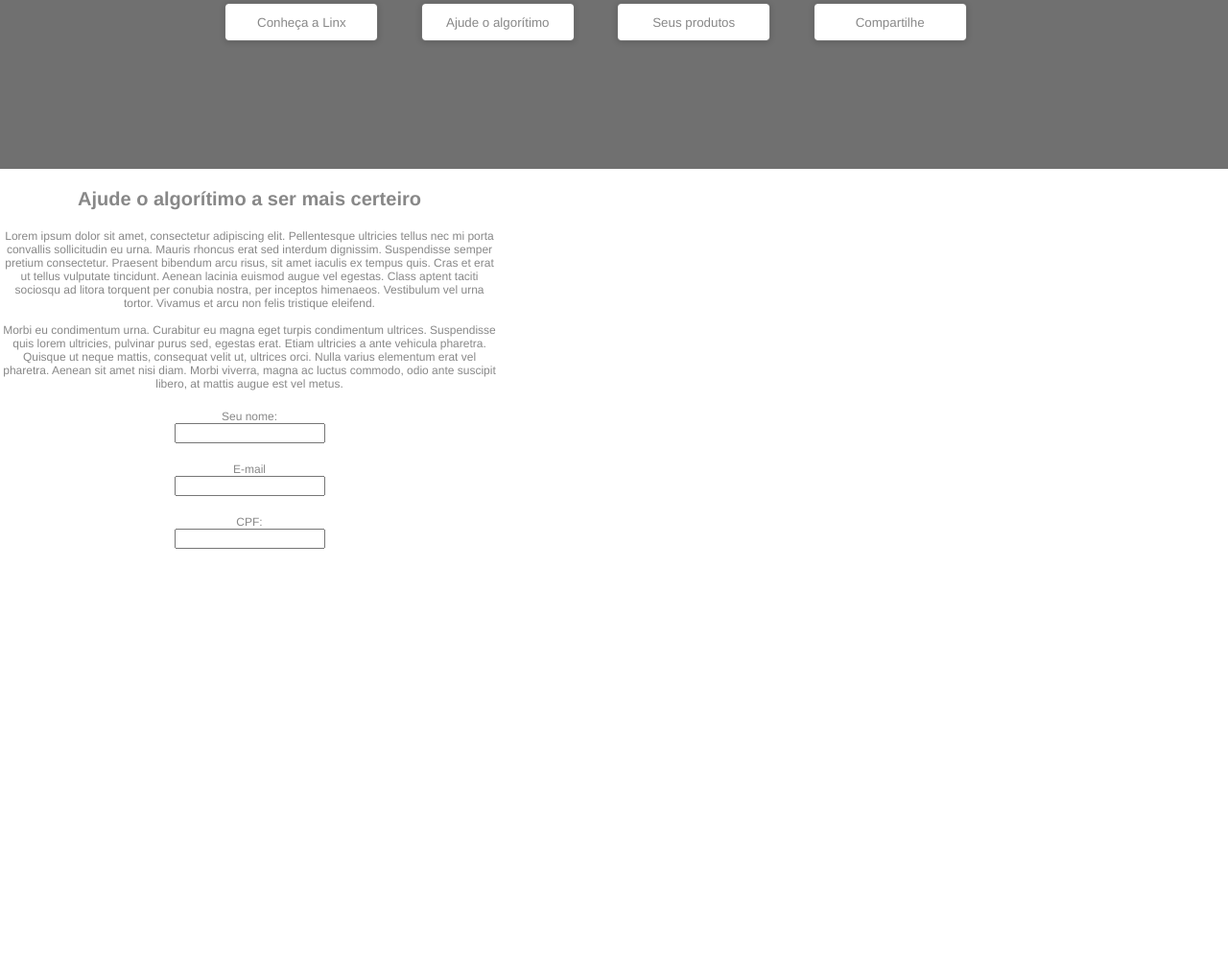
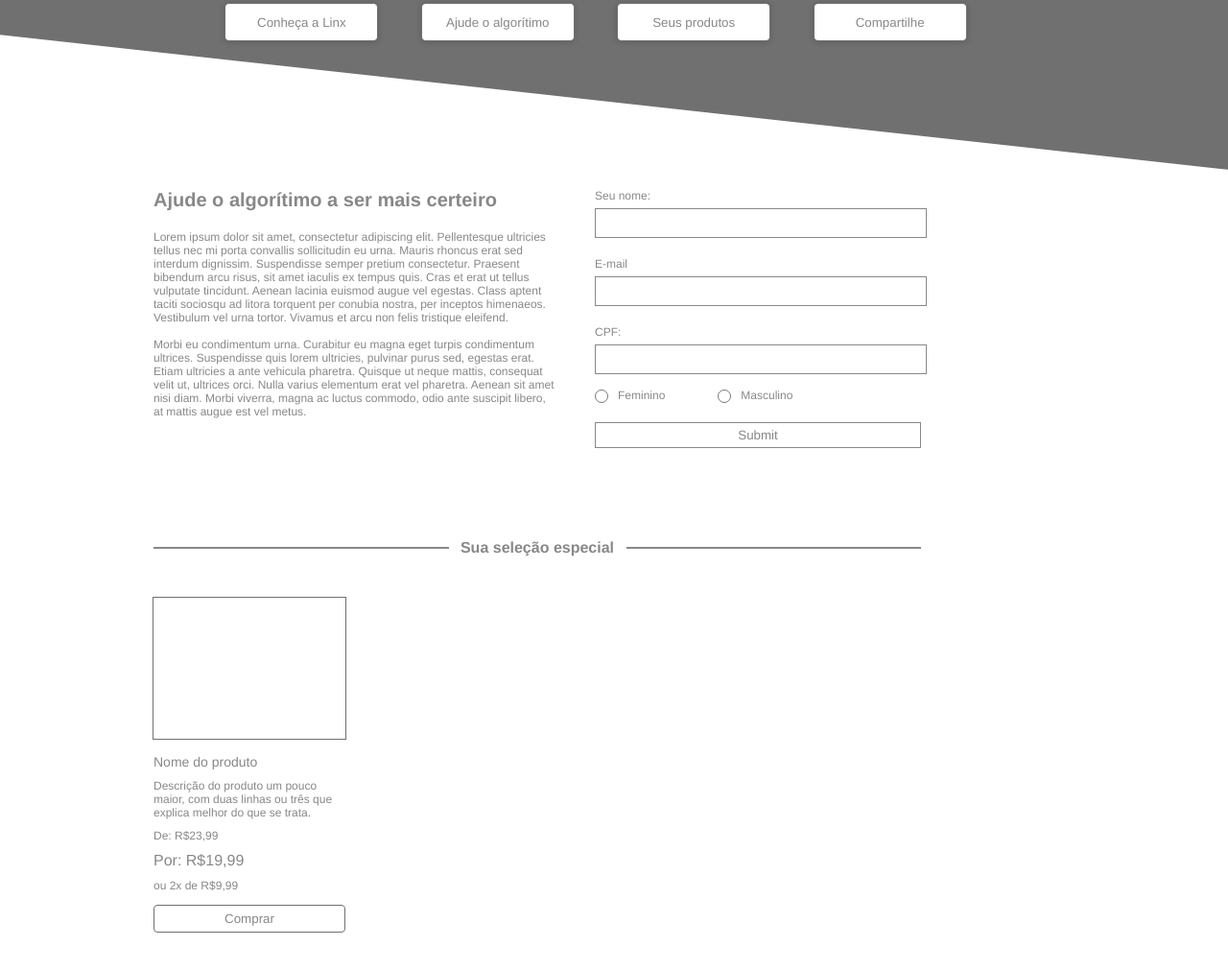
Before and after one commit to natyxflow/desafio_frontend_developer, a plain HTML site: page index.html in a window 1280 px wide. Shown: the part 225-1236 px from the top of the page at 96% size. Before the commit the page ends 800 px from the top, so only its background shows below. Drawn offline with Linux system fonts and the light colour scheme.

Commit message:
adicionando mais itens...

```diff
--- a/index.html
+++ b/index.html
@@ -18,11 +18,11 @@
         </header>
         <main>
             <div class="content">
-                <div >
+                <div class="fitem">
                     <h3>Ajude o algorítimo a ser mais certeiro</h3>
                     <p>Lorem ipsum dolor sit amet, consectetur adipiscing elit. Pellentesque ultricies tellus nec mi porta convallis sollicitudin eu urna. Mauris rhoncus erat sed interdum dignissim. Suspendisse semper pretium consectetur. Praesent bibendum arcu risus, sit amet iaculis ex tempus quis. Cras et erat ut tellus vulputate tincidunt. Aenean lacinia euismod augue vel egestas. Class aptent taciti sociosqu ad litora torquent per conubia nostra, per inceptos himenaeos. Vestibulum vel urna tortor. Vivamus et arcu non felis tristique eleifend. <br><br> Morbi eu condimentum urna. Curabitur eu magna eget turpis condimentum ultrices. Suspendisse quis lorem ultricies, pulvinar purus sed, egestas erat. Etiam ultricies a ante vehicula pharetra. Quisque ut neque mattis, consequat velit ut, ultrices orci. Nulla varius elementum erat vel pharetra. Aenean sit amet nisi diam. Morbi viverra, magna ac luctus commodo, odio ante suscipit libero, at mattis augue est vel metus.</p>
                 </div>
-                <div>
+                <div class="sitem">
                     <form>
                         <p>Seu nome:</p>
                         <input type="text" name="name">
@@ -30,9 +30,39 @@
                         <input type="email" name="email">
                         <p>CPF:</p>
                         <input type="number" name="cpf">
+                        <div class="gender">
+                            <div class= "female">
+                                <input type="radio" name="f">
+                                <p>Feminino</p>
+                            </div>
+                            <div class="male">
+                                <input type="radio" name="m">
+                                <p>Masculino</p>
+                            </div>
+                        </div>
+                        <input type="submit">
                     </form>
                 </div>
             </div>
+            <div class="selection">
+                <p>Sua seleção especial</p>
+            </div>
+
+                <div class="products">
+
+                    <div class="products_item">
+                        <div class="products_picture"></div>
+                        <div class="products_text">
+                            <p class="product_name">Nome do produto</p>
+                            <p>Descrição do produto um pouco maior, com duas linhas ou três que explica melhor do que se trata.</p>
+                            <p>De: R$23,99</p>
+                            <p class="product_price">Por: R$19,99</p>
+                            <p>ou 2x de R$9,99</p>
+                        </div>
+                        <button>Comprar</button>
+                    </div>
+
+                </div>
         </main>
     </div>
 </body>
--- a/styles.css
+++ b/styles.css
@@ -6,12 +6,13 @@
 
 header {
     width: 100vw;
-    height: 399px;
+    height: 400px;
     background: #707070 0% 0% no-repeat padding-box;
     border: 1px solid #707070;
     opacity: 1;
     color: white;
     text-align: center;
+    clip-path: polygon(0 0, 100% 0, 100% 100%, 0 65%);
 }
 header button {
     margin-top: 50px;
@@ -39,12 +40,38 @@ header h1 {
     margin-top: 24px;
     font-size: 14px;
 }
+
+main {
+    padding-right: 20vh;
+    padding-left: 20vh;
+    color: #888888;
+}
+
 .content {
-    width: 520px;
+    width: 100vh;
     height: 243px;
+    margin-bottom: 150px;
+    display: flex;
+    flex-direction: row;
+    justify-content: center;
+}
+
+.fitem {
+    width: 500px;
+    margin-right: 40px;
+}
+
+.sitem {
+    width: 340px;
+}
+
+.sitem input {
+    width: 340px;
+    height: 27px;
+    margin-top: 6px;
+    background-color: white;
     color: #888888;
-    text-align: center;
-    display: block;
+    border: #888888 1px solid;
 }
 
 h3 {
@@ -57,3 +84,98 @@ h3 {
     font-size: 12px;
 
 }
+
+.gender {
+    margin-top: 10px;
+    margin-bottom: 10px;
+    width: 340px;
+    display: flex;
+}
+
+.gender input {
+    margin-right: 5px;
+    width: 14px;
+    height: 14px;
+}
+
+.gender p {
+    margin: 5px;
+}
+
+.female {
+    display: flex;
+}
+
+.male {
+    display: flex;
+    margin-left: 50px;
+}
+
+.selection {
+    width: 100vh;
+    height: 2px;
+    background-color: #888888;
+    font-size: 16px;
+    font-weight: bold;
+    text-align: center;
+    justify-content: center;
+    align-items: center;
+    display: flex;
+
+}
+
+.selection p {
+    width: 185px;
+    margin: 3px;
+    background-color: white;
+}
+
+.products {
+    margin-top: 50px;
+    width: 100vh;
+    height: 740px;
+    font-size: 12px;
+    display: flex;
+}
+
+.products_item {
+    width: 25%;
+    height: 350px;
+    display: flex;
+    flex-direction: column;
+    justify-content: flex-start;
+    align-items: center;
+}
+
+.products_picture {
+    width: 200px;
+    height: 150px;
+    margin-bottom: 5px;
+    border: 1px solid #707070;
+}
+
+.products_text {
+    width: 200px;
+    height: 170px;
+}
+
+.product_name {
+    font-size: 14px;
+}
+
+.product_price {
+    font-size: 16px;
+}
+
+.products_text p {
+    margin-top: 10px;
+}
+
+.products_item button {
+    width: 200px;
+    height: 30px;
+    color: #888888;
+    border-radius: 4px;
+    background-color: white;
+    border: 1px solid #707070;
+}
```
